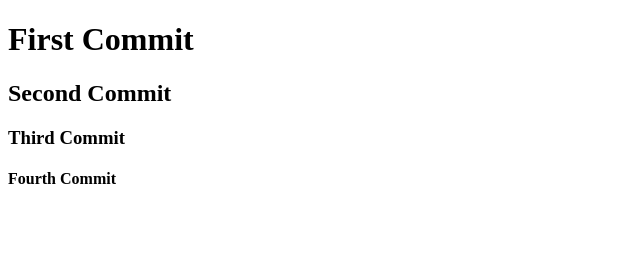
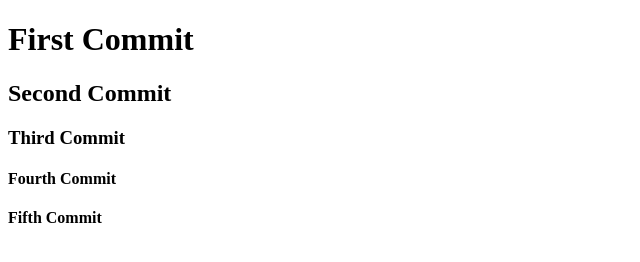
Before and after one commit to atique0x/learn-github, a plain HTML site: page index.html in a window 1280 px wide. Shown: the whole page, without its empty margins (0-640 px from the left). Drawn offline with Linux system fonts and the light colour scheme.

Commit message:
Fifth commit

```diff
--- a/index.html
+++ b/index.html
@@ -10,5 +10,6 @@
         <h2>Second Commit</h2>
         <h3>Third Commit</h3>
         <h4>Fourth Commit</h4>
+        <h4>Fifth Commit</h4>
     </body>
 </html>
```
